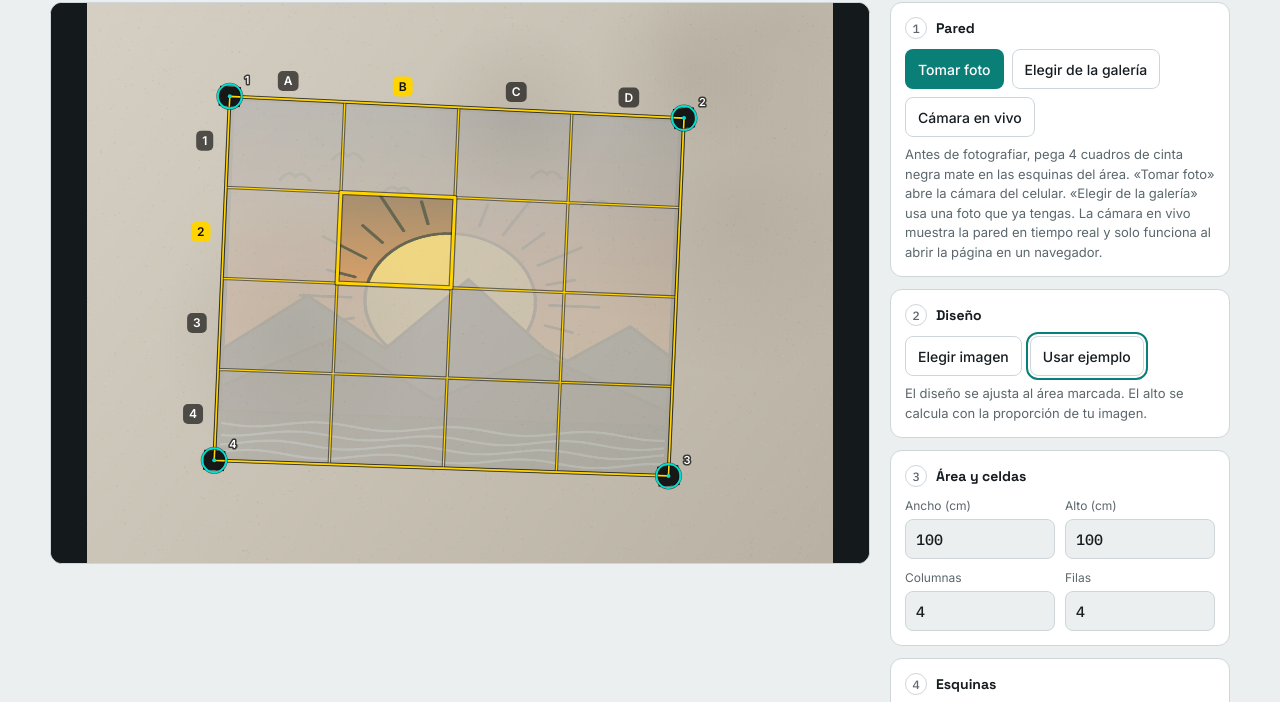
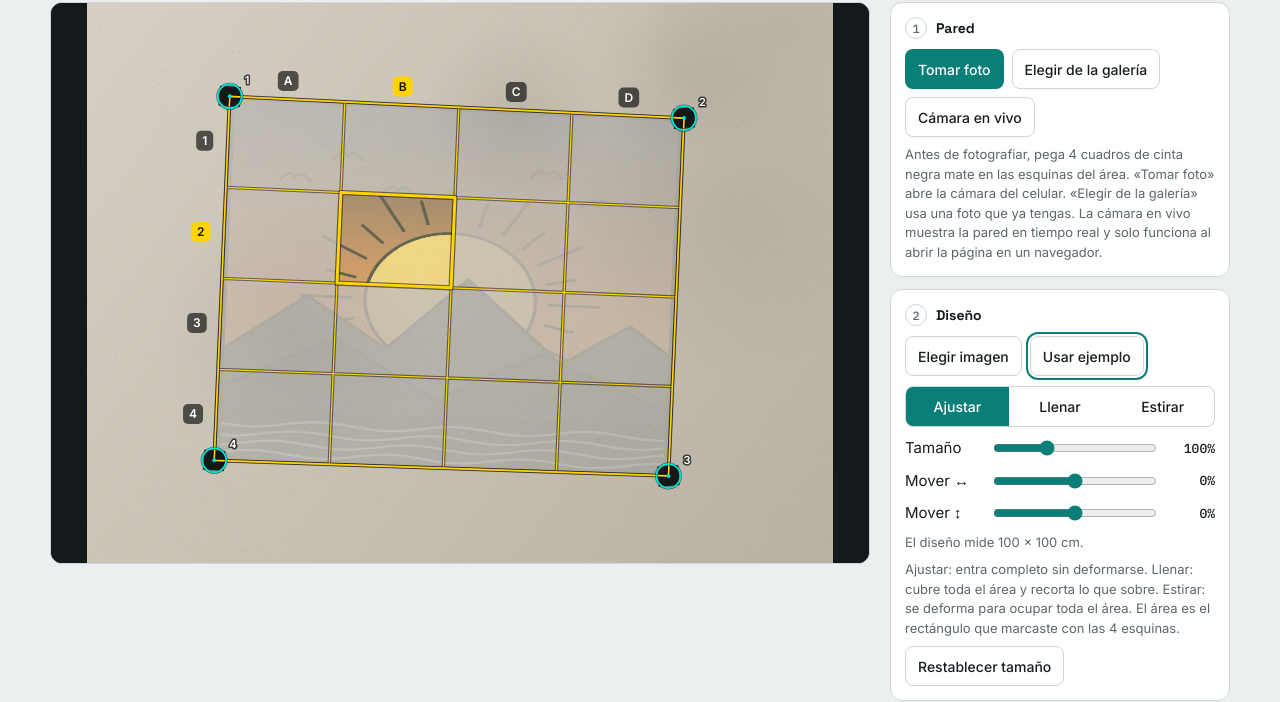
Before and after one commit to bjdavila09/trazamuro, a plain HTML site: page index.html in a window 1280 px wide. Both pictures are taken after a click on the button "Usar ejemplo". Shown: the part 68-770 px from the top of the page. Drawn offline with Linux system fonts and the light colour scheme.

Commit message:
Add files via upload

```diff
--- a/index.html
+++ b/index.html
@@ -95,6 +95,9 @@ canvas#cv { display: block; touch-action: none; cursor: crosshair; }
 .slider { display: flex; align-items: center; gap: 12px; }
 .slider input { flex: 1; accent-color: var(--accent); min-width: 0; }
 .slider output { font: 500 13px var(--font-mono); width: 44px; text-align: right; }
+.slider label { min-width: 74px; }
+.slider { margin-top: 10px; }
+.seg.three { grid-template-columns: repeat(3, 1fr); }
 .cellhead { display: flex; align-items: baseline; gap: 12px; margin-bottom: 4px; }
 .cellname { font: 700 36px/1 var(--font-display); }
 .cellmeta { font: 400 12px/1.4 var(--font-mono); color: var(--muted); }
@@ -138,7 +141,17 @@ html{padding-top:env(safe-area-inset-top,0px);padding-bottom:env(safe-area-inset
           <label class="btn"><input class="sr" id="designFile" type="file" accept="image/*">Elegir imagen</label>
           <button class="btn" id="sampleBtn" type="button">Usar ejemplo</button>
         </div>
-        <p class="help">El diseño se ajusta al área marcada. El alto se calcula con la proporción de tu imagen.</p>
+        <div class="seg three" role="radiogroup" aria-label="Ajuste del diseño">
+          <label class="opt"><input class="sr" type="radio" name="fit" id="fitContain" value="contain" checked><span>Ajustar</span></label>
+          <label class="opt"><input class="sr" type="radio" name="fit" id="fitCover" value="cover"><span>Llenar</span></label>
+          <label class="opt"><input class="sr" type="radio" name="fit" id="fitStretch" value="stretch"><span>Estirar</span></label>
+        </div>
+        <div class="slider"><label for="dsize">Tamaño</label><input id="dsize" type="range" min="10" max="300" value="100"><output id="dsizeOut" for="dsize">100%</output></div>
+        <div class="slider"><label for="dx">Mover ↔</label><input id="dx" type="range" min="-100" max="100" value="0"><output id="dxOut" for="dx">0%</output></div>
+        <div class="slider"><label for="dy">Mover ↕</label><input id="dy" type="range" min="-100" max="100" value="0"><output id="dyOut" for="dy">0%</output></div>
+        <p class="help" id="designInfo"></p>
+        <p class="help">Ajustar: entra completo sin deformarse. Llenar: cubre toda el área y recorta lo que sobre. Estirar: se deforma para ocupar toda el área. El área es el rectángulo que marcaste con las 4 esquinas.</p>
+        <div class="row" style="margin-top:8px"><button class="btn" id="designReset" type="button">Restablecer tamaño</button></div>
       </section>
 
       <section class="step">
@@ -203,7 +216,7 @@ html{padding-top:env(safe-area-inset-top,0px);padding-bottom:env(safe-area-inset
   var S = {
     bg: null, bgW: 0, bgH: 0, quad: [], areaW: 100, areaH: 100, cols: 4, rows: 4,
     opacity: 0.65, mode: 'full', onlyCell: true, focus: false, grid: true, locked: false,
-    cell: { c: 1, r: 1 }, done: new Set(), srcFull: null, srcEdge: null, live: false, stream: null, track: null, trackState: []
+    cell: { c: 1, r: 1 }, done: new Set(), srcFull: null, srcEdge: null, live: false, stream: null, track: null, trackState: [], fit: 'contain', ds: 1, dx: 0, dy: 0
   };
   var wallSample = true, designSample = true;
   var cw = 0, ch = 0, dpr = 1, view = { s: 1, tx: 0, ty: 0 }, dirty = true, dragging = -1, grab = { dx: 0, dy: 0 }, H = null;
@@ -327,6 +340,7 @@ html{padding-top:env(safe-area-inset-top,0px);padding-bottom:env(safe-area-inset
     g.fillStyle = '#fff'; g.fillRect(0, 0, w, h); g.drawImage(c, 0, 0, w, h);
     S.srcFull = { w: w, h: h, data: g.getImageData(0, 0, w, h).data };
     S.srcEdge = toEdges(S.srcFull);
+    refreshDesign();
     if (fit) { S.areaH = Math.round(S.areaW * h / w * 10) / 10; syncFields(); refreshCell(); }
     dirty = true;
   }
@@ -362,7 +376,7 @@ html{padding-top:env(safe-area-inset-top,0px);padding-bottom:env(safe-area-inset
     loadImage(file, function (img) {
       var c = document.createElement('canvas'); c.width = img.naturalWidth; c.height = img.naturalHeight;
       c.getContext('2d').drawImage(img, 0, 0);
-      designSample = false; setDesign(c, true); updateTag(); note('');
+      designSample = false; resetDesignFit(); setDesign(c, false); updateTag(); note('');
     });
   }
 
@@ -429,6 +443,7 @@ html{padding-top:env(safe-area-inset-top,0px);padding-bottom:env(safe-area-inset
     S.quad.forEach(function (p) { var x = (s * p.x + tx) * r, y = (s * p.y + ty) * r; minx = Math.min(minx, x); maxx = Math.max(maxx, x); miny = Math.min(miny, y); maxy = Math.max(maxy, y); });
     var x0 = Math.max(0, Math.floor(minx)), x1 = Math.min(w - 1, Math.ceil(maxx)), y0 = Math.max(0, Math.floor(miny)), y1 = Math.min(h - 1, Math.ceil(maxy));
     var op = S.opacity, sd = src.data, sw = src.w, sh = src.h;
+    var dbx = designBox(), iw = 1 / (dbx.wf * S.ds), ih = 1 / (dbx.hf * S.ds), ox = S.dx, oy = S.dy;
     var uc0 = S.cell.c / S.cols, uc1 = (S.cell.c + 1) / S.cols, vc0 = S.cell.r / S.rows, vc1 = (S.cell.r + 1) / S.rows, faint = S.onlyCell ? 0.16 : 1;
     for (var j = y0; j <= y1; j++) {
       var Y = ((j + 0.5) / r - ty) / s;
@@ -437,7 +452,9 @@ html{padding-top:env(safe-area-inset-top,0px);padding-bottom:env(safe-area-inset
         var wd = m[6] * X + m[7] * Y + m[8];
         var u = (m[0] * X + m[1] * Y + m[2]) / wd, v = (m[3] * X + m[4] * Y + m[5]) / wd;
         if (u < 0 || u > 1 || v < 0 || v > 1) continue;
-        var fx = u * (sw - 1), fy = v * (sh - 1), ix = fx | 0, iy = fy | 0, ax = fx - ix, ay = fy - iy;
+        var su = (u - 0.5 - ox) * iw + 0.5, sv = (v - 0.5 - oy) * ih + 0.5;
+        if (su < 0 || su > 1 || sv < 0 || sv > 1) continue;
+        var fx = su * (sw - 1), fy = sv * (sh - 1), ix = fx | 0, iy = fy | 0, ax = fx - ix, ay = fy - iy;
         var ix2 = ix + 1 < sw ? ix + 1 : ix, iy2 = iy + 1 < sh ? iy + 1 : iy;
         var i00 = (iy * sw + ix) * 4, i10 = (iy * sw + ix2) * 4, i01 = (iy2 * sw + ix) * 4, i11 = (iy2 * sw + ix2) * 4;
         var w00 = (1 - ax) * (1 - ay), w10 = ax * (1 - ay), w01 = (1 - ax) * ay, w11 = ax * ay, o = (j * w + i) * 4;
@@ -697,6 +714,26 @@ html{padding-top:env(safe-area-inset-top,0px);padding-bottom:env(safe-area-inset
     $('progText').textContent = S.done.size + ' de ' + total + ' celdas terminadas';
     $('barFill').style.width = (100 * S.done.size / total) + '%';
     $('doneBtn').textContent = S.done.has(c + ',' + r) ? 'Quitar marca de hecha' : 'Marcar como hecha';
+    refreshDesign();
+  }
+  function designBox() {
+    var src = S.srcFull, wf = 1, hf = 1;
+    if (src && S.fit !== 'stretch') {
+      var asp = S.areaW / S.areaH, ia = src.w / src.h;
+      if (S.fit === 'contain') { if (ia > asp) hf = asp / ia; else wf = ia / asp; }
+      else { if (ia > asp) wf = ia / asp; else hf = asp / ia; }
+    }
+    return { wf: wf, hf: hf, w: wf * S.ds * S.areaW, h: hf * S.ds * S.areaH };
+  }
+  function refreshDesign() {
+    var b = designBox();
+    $('designInfo').textContent = 'El diseño mide ' + fmt(b.w) + ' × ' + fmt(b.h) + ' cm' + ((b.wf * S.ds > 1.001 || b.hf * S.ds > 1.001) ? '. Lo que sale del área marcada no se dibuja.' : '.');
+  }
+  function resetDesignFit() {
+    S.ds = 1; S.dx = 0; S.dy = 0;
+    $('dsize').value = 100; $('dx').value = 0; $('dy').value = 0;
+    $('dsizeOut').textContent = '100%'; $('dxOut').textContent = '0%'; $('dyOut').textContent = '0%';
+    refreshDesign();
   }
   function step(dir) {
     var n = S.cols * S.rows, idx = S.cell.r * S.cols + S.cell.c, j = (idx + dir + n) % n;
@@ -726,7 +763,7 @@ html{padding-top:env(safe-area-inset-top,0px);padding-bottom:env(safe-area-inset
   function useSample() {
     stopLive(false); wallSample = true; designSample = true; S.locked = false; $('lock').checked = false; S.focus = false; $('focus').checked = false;
     S.areaW = 100; S.areaH = 100; S.cols = 4; S.rows = 4; S.done.clear(); S.cell = { c: 1, r: 1 };
-    syncFields(); setWall(makeSampleWall(), 1200, 900); setDesign(makeSampleDesign(), false); refreshCell(); updateTag(); note('');
+    syncFields(); setWall(makeSampleWall(), 1200, 900); resetDesignFit(); setDesign(makeSampleDesign(), false); refreshCell(); updateTag(); note('');
   }
 
   cv.addEventListener('pointerdown', function (e) {
@@ -776,6 +813,16 @@ html{padding-top:env(safe-area-inset-top,0px);padding-bottom:env(safe-area-inset
     if (S.done.has(key)) S.done.delete(key); else { S.done.add(key); advance(); }
     refreshCell(); dirty = true;
   });
+  function bindDS(id, outId, apply) {
+    $(id).addEventListener('input', function (e) { var v = +e.target.value; $(outId).textContent = v + '%'; apply(v); refreshDesign(); dirty = true; });
+  }
+  bindDS('dsize', 'dsizeOut', function (v) { S.ds = v / 100; });
+  bindDS('dx', 'dxOut', function (v) { S.dx = v / 100; });
+  bindDS('dy', 'dyOut', function (v) { S.dy = v / 100; });
+  Array.prototype.forEach.call(document.querySelectorAll('input[name="fit"]'), function (el) {
+    el.addEventListener('change', function () { if (el.checked) { S.fit = el.value; refreshDesign(); dirty = true; } });
+  });
+  $('designReset').addEventListener('click', function () { resetDesignFit(); dirty = true; });
   bindNum('areaW', 'areaW', 5, 3000, false); bindNum('areaH', 'areaH', 5, 3000, false);
   bindNum('cols', 'cols', 1, 12, true); bindNum('rows', 'rows', 1, 12, true);
 
```
